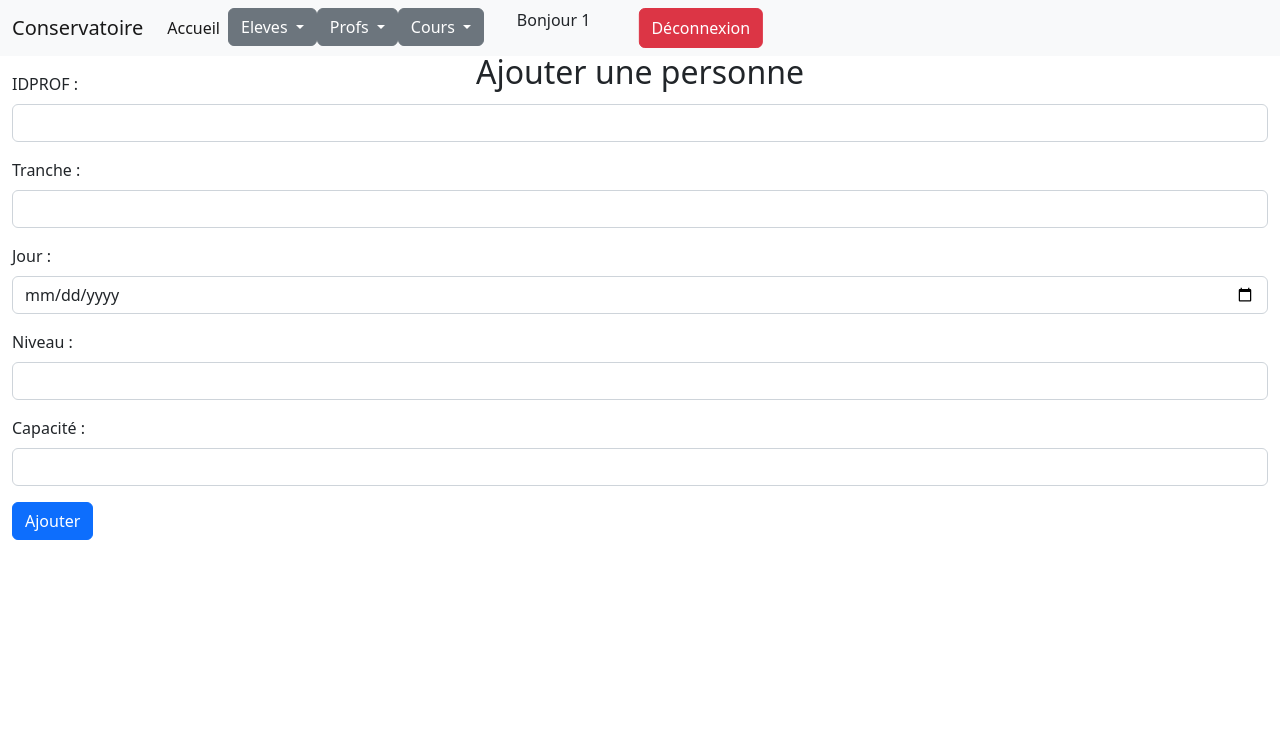
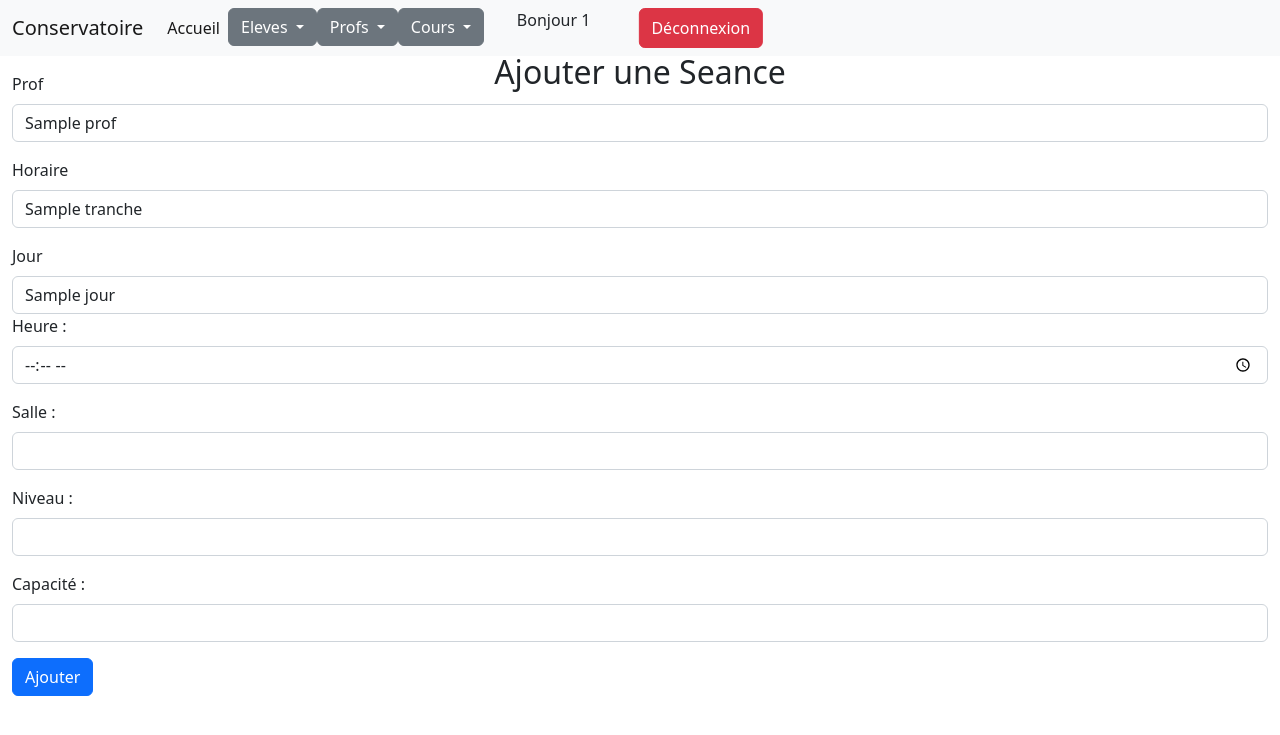
Before and after one commit to MicleaChristian/ConservatoirePHP, a PHP site: template Vues/ajoutercours.php in a window 1280 px wide. Shown: the top 735 px of the page. Run offline with PHP 8.4, Linux system fonts and the light colour scheme; the visitor is signed in with stand-in values (Sample User, id 1); the template is opened without the code that fills it: most values are stand-ins (such as "Sample title", 1, 10 or a date in 2020).

Commit message:
Avancée sur le form pour créer un cours
création de dropdowns permettant de récupérer le nom des profs et des horaires

```diff
--- a/Controleurs/login_controller.php
+++ b/Controleurs/login_controller.php
@@ -25,7 +25,6 @@ class LoginController
 
     public function logout()
     {
-        session_start();
         session_unset();
         session_destroy();
 
--- a/Vues/ajoutercours.php
+++ b/Vues/ajoutercours.php
@@ -21,19 +21,51 @@ MonPdo::checkSessionAndRedirect();
 
 
     <div class="container-fluid position-relative mt-3">
-    <h2 class="position-absolute top-0 start-50 translate-middle">Ajouter une personne</h2>
-    <form action="index.php?uc=personne&action=ajouter" method="POST">
-        <div class="mb-3">
-            <label for="idprof" class="form-label">IDPROF :</label>
-            <input type="surname" class="form-control" id="idprof" name="idprof" required>
+        <h2 class="position-absolute top-0 start-50 translate-middle">Ajouter une Seance</h2>
+        <form action="index.php?uc=seance&action=ajouter" method="POST">
+            <div class="row mt-3">
+                <div class="col">
+                    <label for="nom" class="form-label">Prof</label>
+                    <select class="form-control" id="nom" name="nom">
+                        <?php foreach ($profs as $prof): ?>
+                            <option value="<?php echo $prof["nom"]; ?>">
+                                <?php echo $prof["nom"]; ?>
+                            </option>
+                        <?php endforeach; ?>
+                    </select>
+                </div>
+            </div>
+            <div class="row mt-3">
+                <div class="col">
+                    <label for="tranche" class="form-label">Horaire</label>
+                    <select class="form-control" id="tranche" name="tranche">
+                        <?php foreach ($heures as $heure): ?>
+                            <option value="<?php echo $heure["tranche"]; ?>">
+                                <?php echo $heure["tranche"]; ?>
+                            </option>
+                        <?php endforeach; ?>
+                    </select>
+                </div>
+            </div>
+            <div class="row mt-3">
+                <div class="col">
+                    <label for="jour" class="form-label">Jour</label>
+                    <select class="form-control" id="jour" name="jour">
+                        <?php foreach ($jours as $jour): ?>
+                            <option value="<?php echo $jour["jour"]; ?>">
+                                <?php echo $jour["jour"]; ?>
+                            </option>
+                        <?php endforeach; ?>
+                    </select>
+                </div>
             </div>
             <div class="mb-3">
-            <label for="tranche" class="form-label">Tranche :</label>
-            <input type="name" class="form-control" id="tranche" name="tranche" required>
+                <label for="heure" class="form-label">Heure :</label>
+                <input type="time" class="form-control" id="heure" name="heure" required>
             </div>
             <div class="mb-3">
-            <label for="jour" class="form-label">Jour :</label>
-            <input type="date" class="form-control" id="jour" name="jour" required>
+                <label for="salle" class="form-label">Salle :</label>
+                <input type="text" class="form-control" id="salle" name="salle" required>
             </div>
             <div class="mb-3">
                 <label for="niveau" class="form-label">Niveau :</label>
@@ -47,4 +79,5 @@ MonPdo::checkSessionAndRedirect();
         </form>
     </div>
 </body>
+
 </html>
```
Also changed, not shown: Controleurs/controleurAdmin.php (+7 -6 lines), Controleurs/controleurCours.php (+17 -13 lines), Controleurs/controleurEleve.php (+20 -26 lines), Modeles/cours.class.php (+10 -10 lines), Modeles/heure.class.php (added, +31 -0 lines), Modeles/jour.class.php (added, +31 -0 lines), Modeles/personne.class.php (+1 -50 lines), Modeles/prof.class.php (+9 -0 lines). Lines whose indentation alone changed are shown as unchanged.
